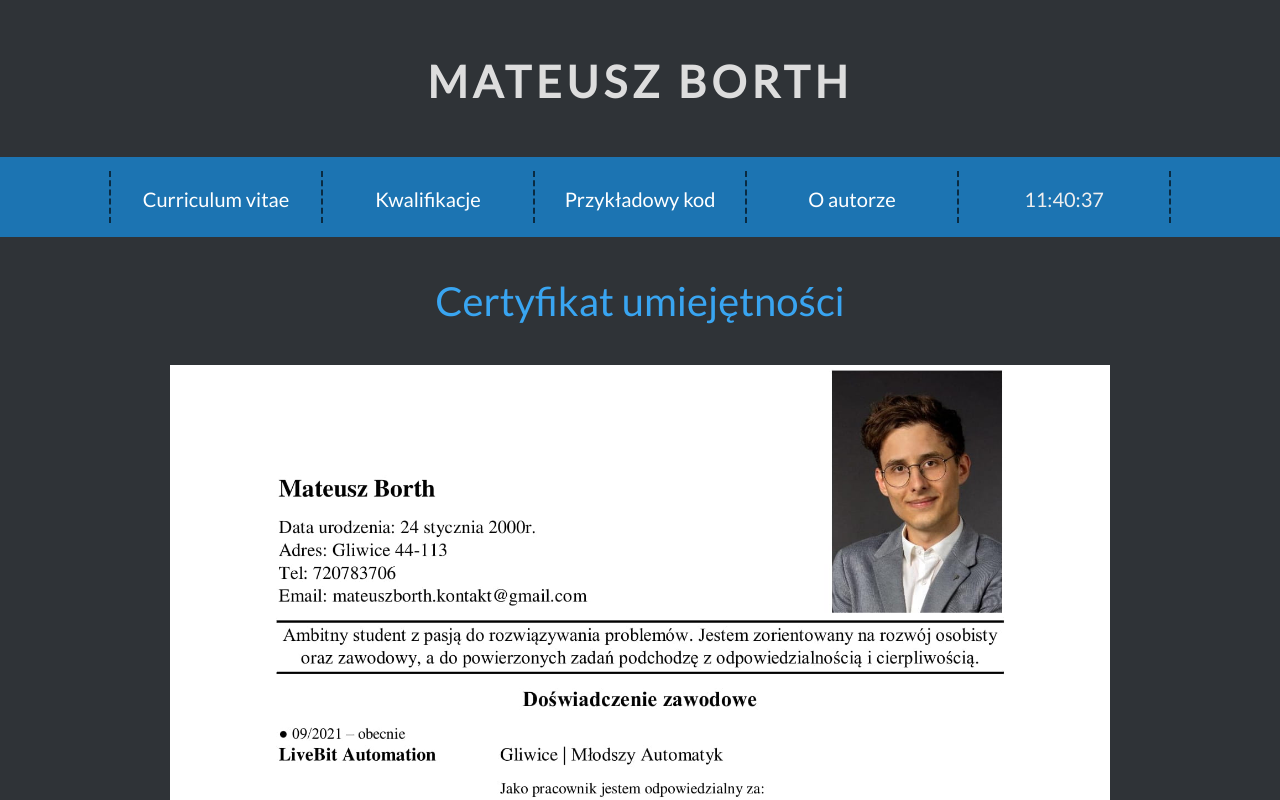
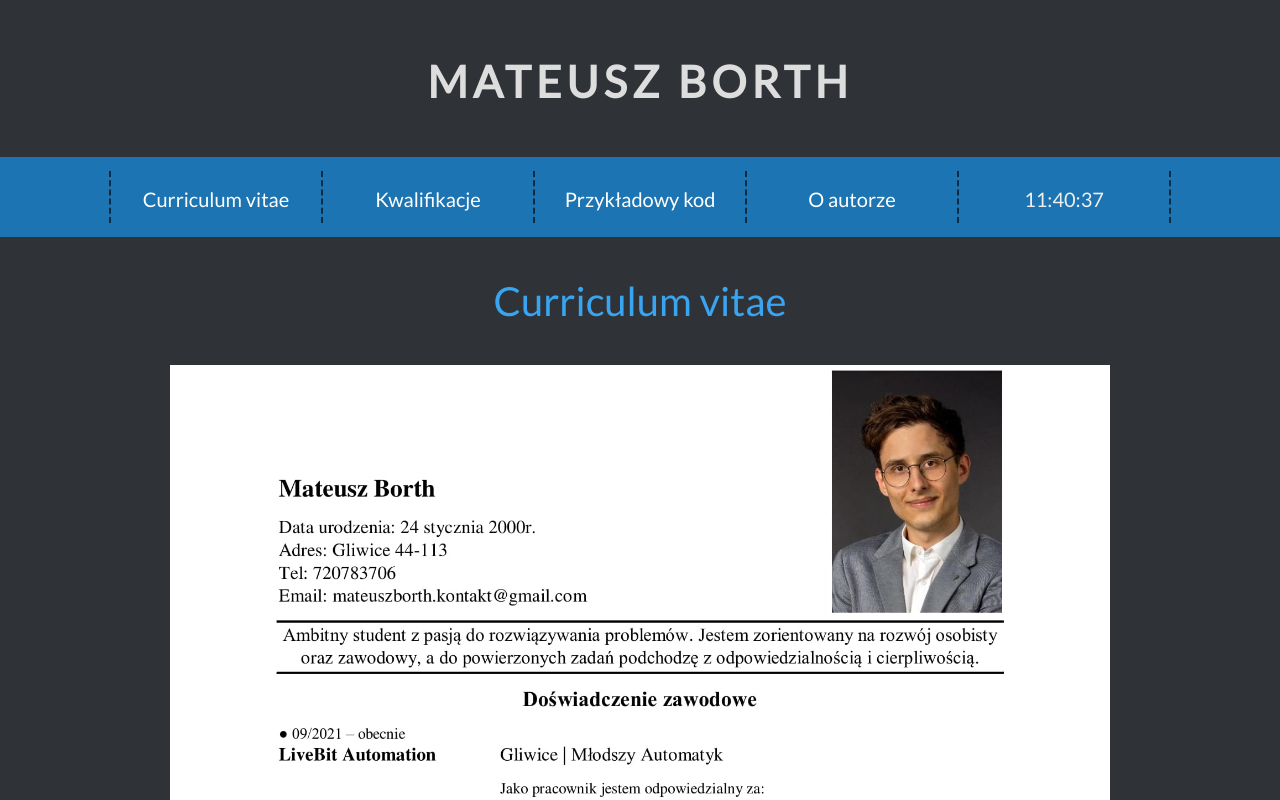
Before and after one commit to mborth-universe/mborthuniverse, a plain HTML site: page cv.html in a window 1280 px wide. Shown: the top 800 px of the page. Drawn offline with Linux system fonts and the light colour scheme.

Commit message:
final update

```diff
--- a/cv.html
+++ b/cv.html
@@ -46,7 +46,7 @@
 				<div class="content_header">
 					<header>
 						<h1>
-							Certyfikat umiejętności
+							Curriculum vitae
 						</h1>
 					</header>
 
```
